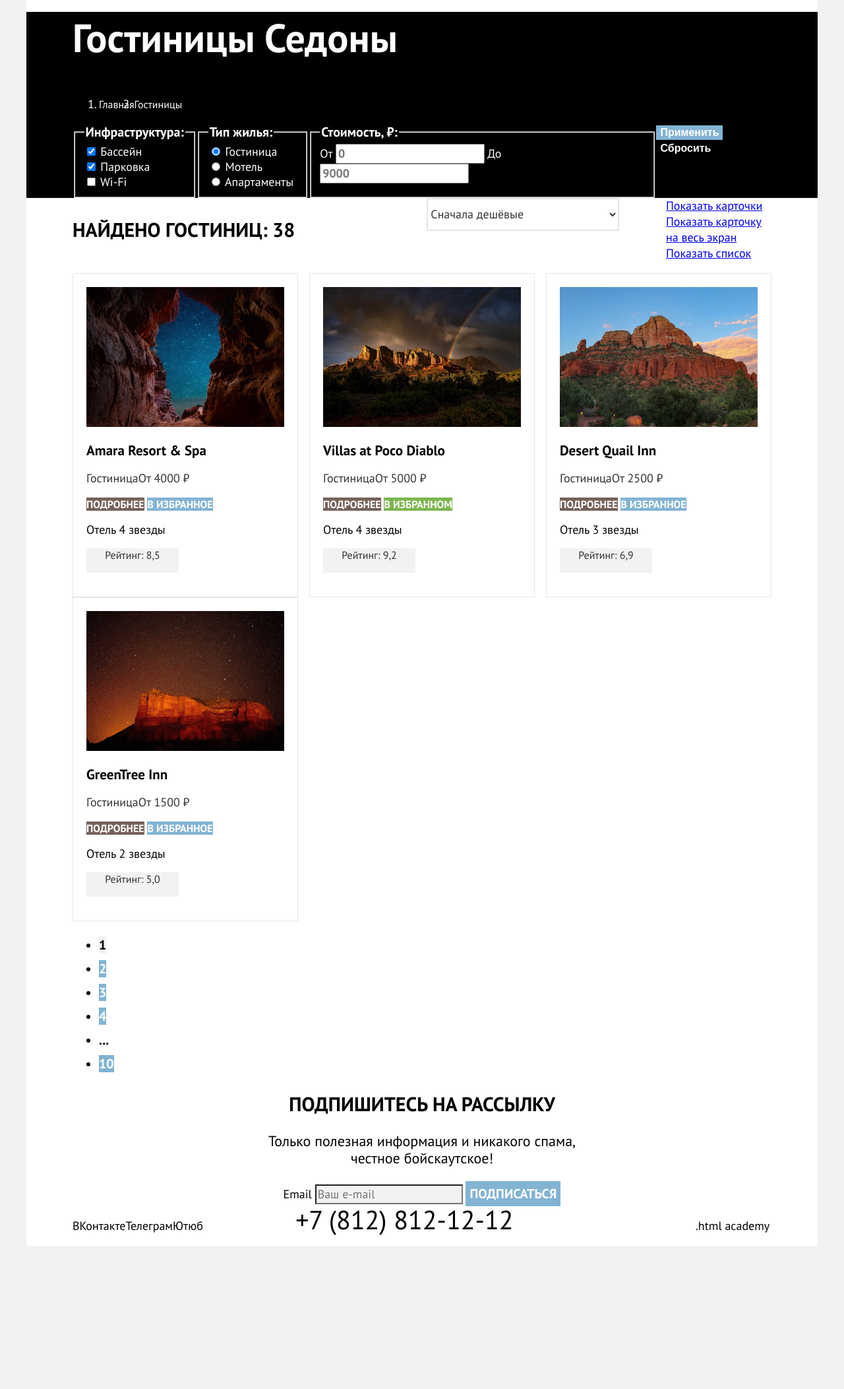
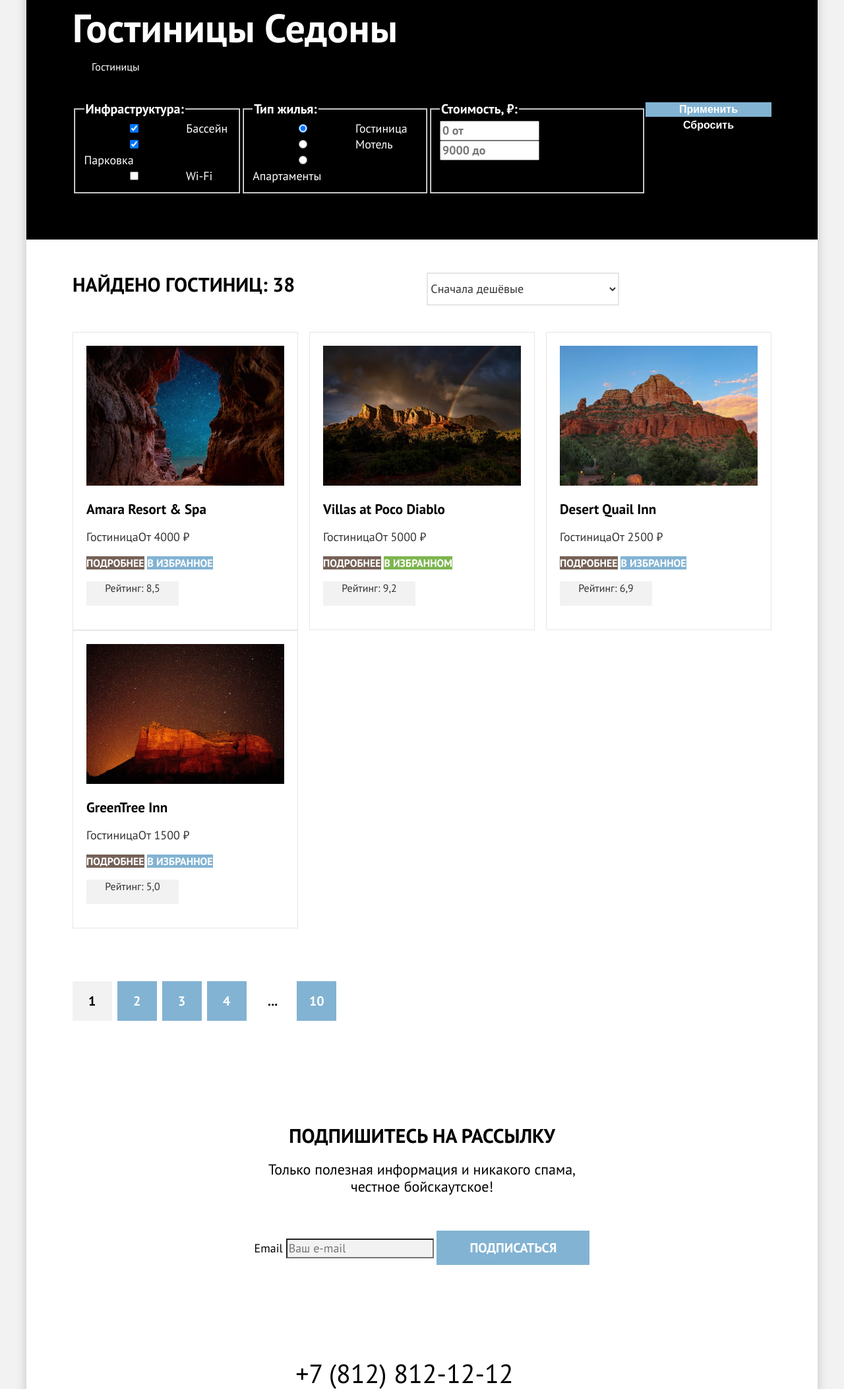
Before and after one commit to htmlacademy-htmlcss/2436179-sedona-2, a plain HTML site: page catalog.html in a window 1280 px wide. Shown: the part 108-2213 px from the top of the page at 66% size. Before the commit the page ends 1996 px from the top, so only its background shows below. Drawn offline with Linux system fonts and the light colour scheme.

Commit message:
Добавляет микросетки на флексах для всех страниц

```diff
--- a/catalog.html
+++ b/catalog.html
@@ -25,7 +25,7 @@
             <a class="navigation-link" href="catalog.html">Гостиницы</a>
           </li>
         </ul>
-        <ul class="navigation-list navigation-user-list">
+        <ul class="navigation-list navigation-user">
           <li class="navigation-item">
             <a class="navigation-link" href="#">
               <span class="visualily-hidden">Поиск</span>
@@ -37,7 +37,7 @@
               <span class="likes-number">12</span>
             </a>
           </li>
-          <li class="navigation-item">
+          <li class="navigation-item-button">
             <a class="navigation-button button" href="#">Хочу сюда!</a>
           </li>
         </ul>
@@ -57,7 +57,7 @@
             <a class="breadcrums-item-link">Гостиницы</a>
           </li>
         </ol>
-        <h2 class="visualily-hidden" hidden>Фильтрация гостиниц</h2>
+        <h2 class="visualily-hidden">Фильтрация гостиниц</h2>
         <form class="catalog-filter" action="https://echo.htmlacademy.ru/" method="get">
           <fieldset class="catalog-filter-group">
             <legend class="catalog-filter-title">Инфраструктура:</legend>
@@ -82,7 +82,7 @@
               </li>
             </ul>
           </fieldset>
-          <fieldset class="catalog-filter-group-type">
+          <fieldset class="catalog-filter-group">
             <legend class="catalog-filter-title">Тип жилья:</legend>
             <ul class="catalog-filter-list">
               <li class="catalog-filter-item">
@@ -105,13 +105,13 @@
               </li>
             </ul>
           </fieldset>
-          <fieldset class="catalog-filter-group-price">
+          <fieldset class="catalog-filter-group">
             <legend class="catalog-filter-title">Стоимость, ₽:</legend>
-            <label class="control">От
-              <input class="control-input" type="text" name="from" placeholder="0">
+            <label class="control">
+              <input class="control-input" type="text" name="from" placeholder="0 от">
             </label>
-            <label class="control">До
-              <input class="control-input" type="text" name="to" placeholder="9000">
+            <label class="control">
+              <input class="control-input" type="text" name="to" placeholder="9000 до">
             </label>
           </fieldset>
           <div class="button-wrapper">
@@ -122,7 +122,7 @@
       </section>
       <section class="catalog-products" data-test="catalog">
         <div class="catalog-products-filter">
-          <h2 class="visualily-hidden" hidden>Список гостиниц</h2>
+          <h2 class="visualily-hidden">Список гостиниц</h2>
           <p class="catalog-products-title">Найдено гостиниц: 38</p>
           <select class="select-control" aria-label="Сортировка">
             <option value="cheap">Сначала дешёвые</option>
@@ -217,10 +217,9 @@
             <a class="pagination-link pagination-link-more" href="#">...</a>
           </li>
           <li class="pagination-item">
-            <a class="pagination-link" href="#">10</a>
+            <a class="pagination-link pagination-more-ten" href="#">10</a>
           </li>
         </ul>
-
       </section>
 
       <section class="subscription" data-test="subscribe">
@@ -256,10 +255,12 @@
         </ul>
         <a class="footer-contacts-phone" href="tel:88128121212">+7 (812) 812-12-12</a>
         <p class="footer-contacts-about">
-          <a class="htmlacademy-link" href="https://htmlacademy.ru/">.html academy</a>
+          <a class="htmlacademy-link" href="https://htmlacademy.ru/">
+            <span class="visualily-hidden">.html academy</span>
+          </a>
         </p>
       </section>
-    </footer>
+  </footer>
   </body>
 
 </html>
--- a/styles/styles.css
+++ b/styles/styles.css
@@ -16,6 +16,7 @@
 
 html {
   height: 100%;
+  background-color: rgba(242, 242, 242, 1);
 }
 
 body {
@@ -29,6 +30,19 @@ body {
   line-height: 24px;
   color: #000000;
   background-color: #F2F2F2;
+  box-shadow: 0 0 15px 0 rgba(0, 0, 0, 0.2);
+
+}
+
+.visualily-hidden {
+  position: absolute;
+  width: 1px;
+  height: 1px;
+  margin: -1px;
+  padding: 0;
+  border: 0;
+  clip: rect(0 0 0 0);
+  overflow: hidden;
 }
 
 .button {
@@ -60,23 +74,37 @@ body {
 }
 
 .navigation-list {
+  display: flex;
+  flex-wrap: wrap;
   margin: 0;
   padding: 0;
   list-style: none;
   width: 440px;
 }
 
-.navigation-user-list {
-  width: 270px;
+.navigation-user {
+  width: 268px;
   margin-left: auto;
 }
 
+.navigation-user .navigation-link {
+  min-width: 20px;
+  min-height: 20px;
+}
+
 .navigation-link {
+  display: block;
+  padding: 20px 16px;
   color: inherit;
   font-size: 20px;
   font-weight: 700;
-  text-align: center;
   text-decoration: none;
+}
+
+.navigation-button {
+  display: block;
+  margin-top: 14px;
+  padding: 8px 34px;
 }
 
 .main-index {
@@ -90,6 +118,9 @@ body {
 }
 
 .hero {
+  padding-top: 51px;
+  padding-bottom: 82px;
+  margin-bottom: 69px;
   background-color: #000000;
   color: #FFFFFF;
   background-image: url("../images/background-images/hero-background.jpg");
@@ -104,26 +135,34 @@ body {
 
 .advantages {
   text-align: center;
+  margin-bottom: 64px;
 }
 
 .advantages-list {
   margin: 0;
   padding: 0;
+  width: 1200px;
+  display: flex;
+  flex-wrap: wrap;
 }
 
 .advantages-item-wrapper {
   display: flex;
+  flex-wrap: wrap;
 }
 
 .advantages-item {
-  width: 400px;
   margin: 0;
   padding: 0;
+  width: 400px;
   list-style: none;
-  text-align: center;
+  flex-grow: 1;
 }
 
 .advantages-description {
+  margin: 0;
+  margin-bottom: 25px;
+  padding: 0;
   font-size: 30px;
   font-weight: 700;
   line-height: 36px;
@@ -131,6 +170,9 @@ body {
 }
 
 .advantages-subtitle {
+  margin: 0;
+  margin-bottom: 69px;
+  padding: 0;
   font-size: 22px;
   font-weight: 400;
   line-height: 26px;
@@ -138,10 +180,10 @@ body {
 }
 
 .advantages-item-bright {
+  display: flex;
   width: 1200px;
   background-color: #82B3D3;
   color: #FFFFFF;
-  display: flex;
 }
 
 .advantages-item-light {
@@ -155,6 +197,9 @@ body {
 }
 
 .advantages-item-title {
+  margin: 0;
+  margin-top: 102px;
+  margin-bottom: 62px;
   font-size: 24px;
   font-weight: 700;
   line-height: 28px;
@@ -162,25 +207,48 @@ body {
   text-transform: uppercase;
 }
 
+.advantages-item-wrapper .advantages-item-title {
+  margin-top: 112px;
+}
+
+.advantages-item-wrapper .advantages-item-description {
+  margin-bottom: 112px;
+}
+
 .advantages-item-title-black {
   color: #000000;
 }
 
 .advantages-item-description {
+  margin: 0;
+  margin-bottom: 102px;
   font-size: 18px;
   font-weight: 400;
   line-height: 21px;
   padding: 0 85px;
 }
 
+.service {
+  margin-bottom: 96px;
+}
+
 .service-list {
   display: flex;
+  flex-wrap: wrap;
   margin: 0;
   padding: 0;
   list-style: none;
 }
 
+.service-item {
+  width: 230px;
+  padding: 81px 85px;
+}
+
 .service-description {
+  margin: 0;
+  margin-bottom: 20px;
+  padding: 0;
   font-size: 30px;
   font-weight: 700;
   line-height: 36px;
@@ -188,6 +256,9 @@ body {
 }
 
 .service-subtitle {
+  margin: 0;
+  margin-bottom: 64px;
+  padding: 0;
   font-size: 22px;
   font-weight: 400;
   line-height: 26px;
@@ -195,6 +266,9 @@ body {
 }
 
 .service-item-title {
+  margin: 0;
+  margin-top: 102px;
+  margin-bottom: 30px;
   font-size: 24px;
   font-weight: 700;
   line-height: 28px;
@@ -202,10 +276,10 @@ body {
 }
 
 .service-item-description {
+  margin: 0;
   font-size: 18px;
   font-weight: 400;
   line-height: 21px;
-  padding: 0 85px;
   color: #333333;
 }
 
@@ -213,7 +287,14 @@ body {
   background-color: rgba(131, 179, 211, 0.12);
 }
 
+.search {
+  margin-bottom: 96px;
+}
+
 .search-title {
+  margin: 0;
+  margin-bottom: 20px;
+  padding: 0;
   font-size: 30px;
   font-weight: 700;
   line-height: 36px;
@@ -221,6 +302,9 @@ body {
 }
 
 .search-description {
+  margin: 0;
+  margin-bottom: 54px;
+  padding: 0;
   font-size: 22px;
   font-weight: 400;
   line-height: 26px;
@@ -228,6 +312,7 @@ body {
 }
 
 .search-button {
+  padding: 8px 50px;
   font-size: 20px;
   line-height: 36px;
 }
@@ -236,6 +321,8 @@ body {
   background-color: #FFFFFF;
   color: #000000;
   text-align: center;
+  padding-top: 96px;
+  padding-bottom: 104px;
 }
 
 .subscription-form input {
@@ -259,6 +346,9 @@ body {
 }
 
 .subscription-title {
+  margin: 0;
+  margin-bottom: 20px;
+  padding: 0;
   font-size: 30px;
   font-weight: 700;
   line-height: 36px;
@@ -266,6 +356,9 @@ body {
 }
 
 .subscription-description {
+  margin: 0;
+  margin-bottom: 54px;
+  padding: 0;
   font-size: 22px;
   font-weight: 400;
   line-height: 26px;
@@ -280,42 +373,58 @@ body {
   font-size: 20px;
   line-height: 36px;
   background-color: #82B3D3;
+  padding: 8px 50px;
   border: 0;
 }
 
+.page-footer {
+  padding: 40px 70px 30px 70px;
+  background-color: #fff;
+}
+
 .footer-contacts {
+  display: flex;
+  align-items: center;
+  margin: 0;
+  padding: 0;
   background-color: #fff;
   color: #000000;
-  display: flex;
+
 }
 
 .footer-social-list {
   display: flex;
+  flex-wrap: wrap;
+  margin: 0;
+  padding: 0;
   width: 200px;
-  padding-left: 70px;
   list-style: none;
+}
+
+.footer-social-item {
+  width: 47px;
+  height: 40px;
 }
 
 .footer-social-item-link {
   color: inherit;
-  text-align: center;
   text-decoration: none;
 }
 
 .footer-contacts-phone {
+  display: block;
+  margin: 0 auto;
   color: inherit;
   font-size: 40px;
   font-weight: 400;
   line-height: 40px;
-  text-align: center;
   text-decoration: none;
-  display: block;
-  margin: 0 auto;
 }
 
 .footer-contacts-about {
-  width: 115px;
-  padding-right: 70px;
+  margin: 0;
+  min-width: 115px;
+  min-height: 33px;
   margin-left: auto;
 }
 
@@ -330,15 +439,17 @@ body {
 
 .filter {
   margin: 0;
-  padding: 0 70px;
+  padding: 35px 70px 70px 70px;
   background-color: #000000;
-  color: #fff;;
+  color: #fff;
   background-image: url("../images/background-images/filter-background.jpg");
   background-size: 100% auto;
   background-repeat: no-repeat;
 }
 
 .filter-title {
+  margin: 0;
+  margin-bottom: 8px;
   font-size: 60px;
   font-weight: 700;
   line-height: 78px;
@@ -347,6 +458,11 @@ body {
 
 .breadcrums {
   display: flex;
+  flex-wrap: wrap;
+  margin: 0;
+  margin-bottom: 40px;
+  padding: 0;
+  list-style-type: none;
 }
 
 .breadcrums-item-link {
@@ -354,28 +470,17 @@ body {
   font-size: 16px;
   font-weight: 400;
   line-height: 21px;
-  text-align: left;
+  margin-right: 29px;
   text-decoration: none;
 }
 
 .catalog-filter {
-  font-size: 18px;
-  font-weight: 400;
-  line-height: 23px;
-  text-align: left;
   display: flex;
 }
 
-.catalog-filter-group {
-  width: 150px;
-}
-
-.catalog-filter-group-type {
-  width: 150px;
-}
-
-.catalog-filter-group-price {
-  width: 550px;
+.button-wrapper {
+  width: 191px;
+  margin-left: auto;
 }
 
 .catalog-filter-list {
@@ -396,6 +501,7 @@ body {
   font-weight: 700;
   line-height: 24px;
   text-align: left;
+  width: 143px;
   color: #000000;
 }
 
@@ -407,6 +513,7 @@ body {
   color: #FFFFFF;
   background-color: #82B3D3;
   border: 0;
+  width: 191px;
 }
 
 .catalog-filter-button-cancel {
@@ -417,19 +524,33 @@ body {
 .catalog-products {
   width: 1060px;
   margin: 0 auto;
+  padding-top: 50px;
 }
 
 .catalog-products-filter {
   display: flex;
+  flex-wrap: wrap;
+  margin-bottom: 40px;
 }
 
 .button-view-wrapper {
   width: 160px;
   margin-left: auto;
-  /* display: flex; */
+  display: flex;
+}
+
+.button-view {
+  width: 48px;
+  height: 48px;
+  margin-right: 8px;
+}
+
+.button-view:last-child {
+  margin-right: 0;
 }
 
 .catalog-products-title {
+  margin: 0;
   font-size: 30px;
   font-weight: 700;
   line-height: 36px;
@@ -452,14 +573,15 @@ body {
 }
 
 .product-list {
+  display: flex;
+  flex-wrap: wrap;
+  justify-content: space-between;
+  margin: 0;
+  margin-bottom: 80px;
   padding: 0;
   list-style: none;
   font-weight: 400;
   line-height: 21px;
-  text-align: left;
-  display: flex;
-  flex-wrap: wrap;
-  justify-content: space-between;
 }
 
 .product-card {
@@ -495,11 +617,24 @@ body {
   height: 37px;
 }
 
+.pagination {
+  display: flex;
+  margin: 0;
+  margin-bottom: 60px;
+  padding: 0;
+  list-style: none;
+}
+
 .pagination-link {
+  display: block;
+  box-sizing: border-box;
+  width: 60px;
+  height: 60px;
+  padding: 12px 24px;
+  margin-right: 8px;
   font-size: 20px;
   font-weight: 700;
   line-height: 36px;
-  text-align: center;
   text-decoration: none;
   color: #FFFFFF;
   background-color: #82B3D3;
@@ -514,3 +649,7 @@ body {
   color: #000000;
   background-color: #fff;
 }
+
+.pagination-more-ten {
+  padding: 12px 19px;
+}
```
Also changed, not shown: index.html (+7 -7 lines).
